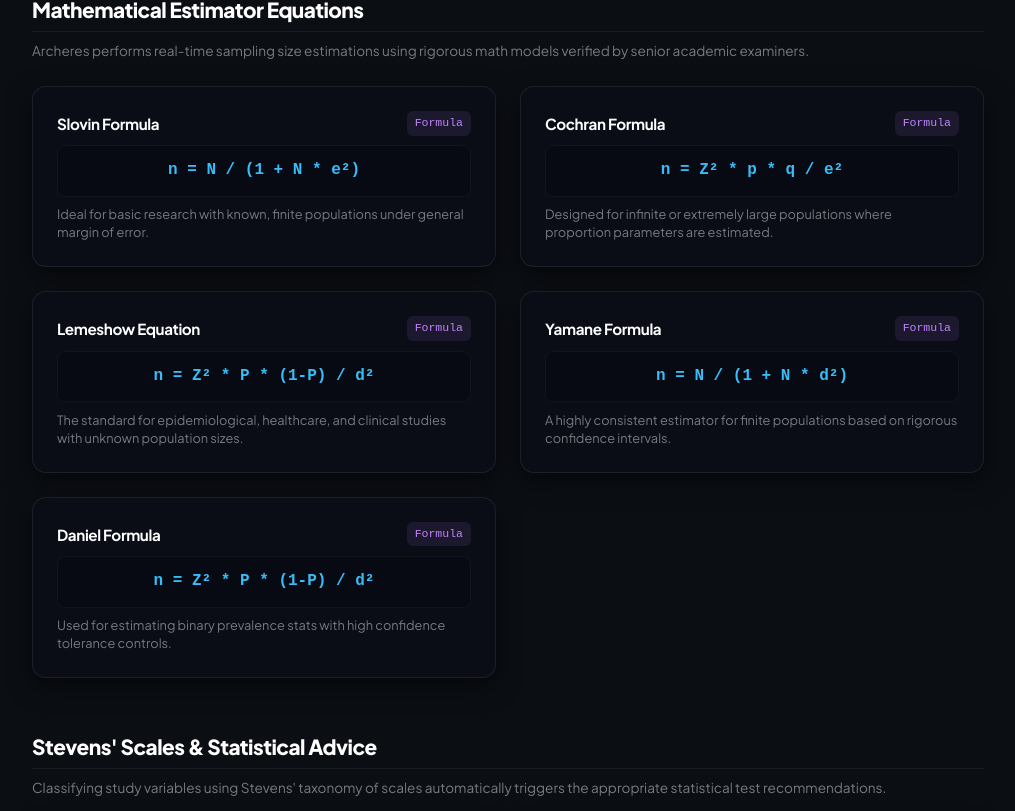
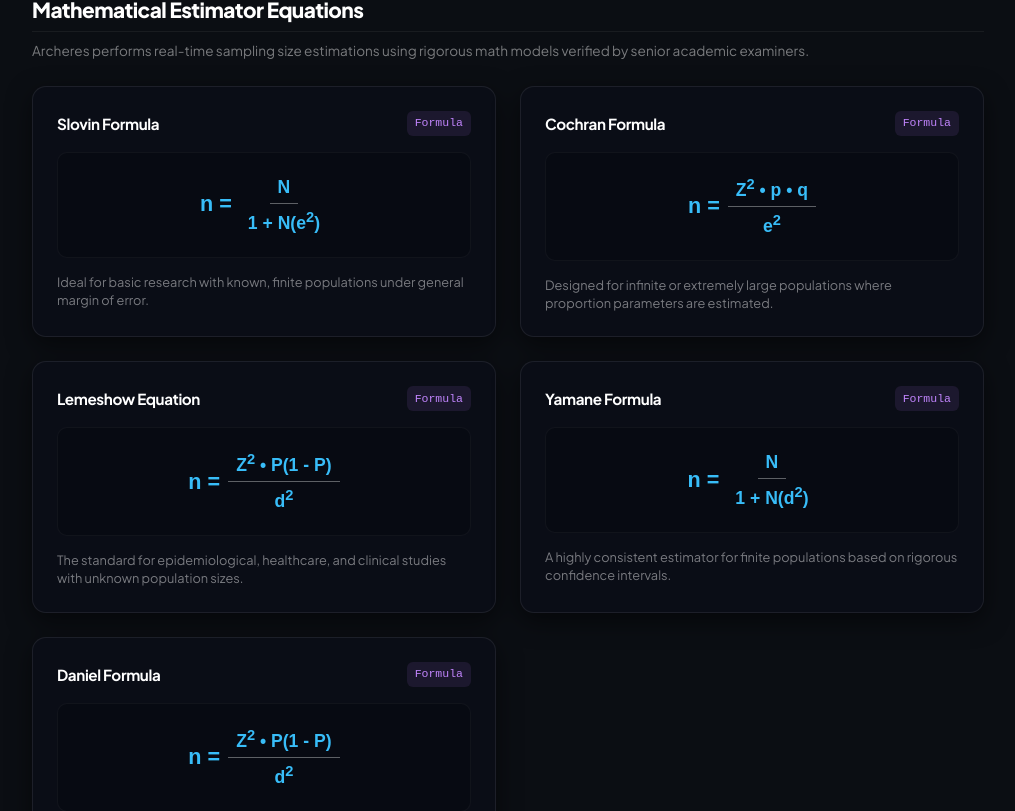
Before and after one commit to alexmaisa/archeres, a Next.js app in the folder web/: page /about in a window 1280 px wide. Shown: the part 1029-1840 px from the top of the page, without its empty margins (132-1147 px from the left). Built offline with nearby package versions, Linux system fonts and the light colour scheme.

Commit message:
style: render public about page formulas as elegant vertically aligned fractions

```diff
--- a/web/src/app/about/page.tsx
+++ b/web/src/app/about/page.tsx
@@ -27,8 +27,8 @@ interface StepItem {
 }
 
 interface MathFormula {
+  id: string;
   name: string;
-  formula: string;
   context: string;
 }
 
@@ -137,11 +137,11 @@ export default function AboutPage() {
       mathSectionTitle: "Mathematical Estimator Equations",
       mathSectionDesc: "Archeres performs real-time sampling size estimations using rigorous math models verified by senior academic examiners.",
       mathFormulas: [
-        { name: "Slovin Formula", formula: "n = N / (1 + N * e²)", context: "Ideal for basic research with known, finite populations under general margin of error." },
-        { name: "Cochran Formula", formula: "n = Z² * p * q / e²", context: "Designed for infinite or extremely large populations where proportion parameters are estimated." },
-        { name: "Lemeshow Equation", formula: "n = Z² * P * (1-P) / d²", context: "The standard for epidemiological, healthcare, and clinical studies with unknown population sizes." },
-        { name: "Yamane Formula", formula: "n = N / (1 + N * d²)", context: "A highly consistent estimator for finite populations based on rigorous confidence intervals." },
-        { name: "Daniel Formula", formula: "n = Z² * P * (1-P) / d²", context: "Used for estimating binary prevalence stats with high confidence tolerance controls." }
+        { id: "slovin", name: "Slovin Formula", context: "Ideal for basic research with known, finite populations under general margin of error." },
+        { id: "cochran", name: "Cochran Formula", context: "Designed for infinite or extremely large populations where proportion parameters are estimated." },
+        { id: "lemeshow", name: "Lemeshow Equation", context: "The standard for epidemiological, healthcare, and clinical studies with unknown population sizes." },
+        { id: "yamane", name: "Yamane Formula", context: "A highly consistent estimator for finite populations based on rigorous confidence intervals." },
+        { id: "daniel", name: "Daniel Formula", context: "Used for estimating binary prevalence stats with high confidence tolerance controls." }
       ],
       scaleSectionTitle: "Stevens' Scales & Statistical Advice",
       scaleSectionDesc: "Classifying study variables using Stevens' taxonomy of scales automatically triggers the appropriate statistical test recommendations.",
@@ -210,11 +210,11 @@ export default function AboutPage() {
       mathSectionTitle: "Formulasi Matematika Ukuran Sampel",
       mathSectionDesc: "Archeres melakukan estimasi ukuran sampel secara real-time menggunakan model matematika rigor yang teruji di hadapan penguji akademik.",
       mathFormulas: [
-        { name: "Rumus Slovin", formula: "n = N / (1 + N * e²)", context: "Sangat ideal untuk penelitian umum dengan populasi terbatas yang diketahui ukuran pastinya." },
-        { name: "Rumus Cochran", formula: "n = Z² * p * q / e²", context: "Dikhususkan bagi populasi besar tak terbatas dengan estimasi proporsi parameter tertentu." },
-        { name: "Persamaan Lemeshow", formula: "n = Z² * P * (1-P) / d²", context: "Standar baku riset klinis, kedokteran, dan epidemiologi kesehatan dengan jumlah populasi tidak diketahui." },
-        { name: "Rumus Yamane", formula: "n = N / (1 + N * d²)", context: "Estimator konsisten untuk populasi terbatas dengan basis tingkat kepercayaan presisi tinggi." },
-        { name: "Rumus Daniel", formula: "n = Z² * P * (1-P) / d²", context: "Digunakan untuk estimasi prevalensi biner pada studi diagnosis dengan toleransi margin terkendali." }
+        { id: "slovin", name: "Rumus Slovin", context: "Sangat ideal untuk penelitian umum dengan populasi terbatas yang diketahui ukuran pastinya." },
+        { id: "cochran", name: "Rumus Cochran", context: "Dikhususkan bagi populasi besar tak terbatas dengan estimasi proporsi parameter tertentu." },
+        { id: "lemeshow", name: "Persamaan Lemeshow", context: "Standar baku riset klinis, kedokteran, dan epidemiologi kesehatan dengan jumlah populasi tidak diketahui." },
+        { id: "yamane", name: "Rumus Yamane", context: "Estimator konsisten untuk populasi terbatas dengan basis tingkat kepercayaan presisi tinggi." },
+        { id: "daniel", name: "Rumus Daniel", context: "Digunakan untuk estimasi prevalensi biner pada studi diagnosis dengan toleransi margin terkendali." }
       ],
       scaleSectionTitle: "Skala Pengukuran Stevens & Arahan Uji Statistik",
       scaleSectionDesc: "Pengelompokan variabel berdasarkan taksonomi Stevens secara otomatis mengarahkan peneliti pada rekomendasi uji hipotesis yang valid.",
@@ -253,6 +253,63 @@ export default function AboutPage() {
         return <IconKey size={24} style={{ color: "#34d399", strokeWidth: 2 }} />;
       case "book":
         return <IconBook size={24} style={{ color: "#fb7185", strokeWidth: 2 }} />;
+      default:
+        return null;
+    }
+  };
+
+  const renderMathFormula = (id: string) => {
+    switch (id) {
+      case "slovin":
+        return (
+          <div style={styles.mathExpr}>
+            <span>n = </span>
+            <div style={styles.fraction}>
+              <span style={styles.numerator}>N</span>
+              <span style={styles.denominator}>1 + N(e<sup>2</sup>)</span>
+            </div>
+          </div>
+        );
+      case "cochran":
+        return (
+          <div style={styles.mathExpr}>
+            <span>n = </span>
+            <div style={styles.fraction}>
+              <span style={styles.numerator}>Z<sup>2</sup> &bull; p &bull; q</span>
+              <span style={styles.denominator}>e<sup>2</sup></span>
+            </div>
+          </div>
+        );
+      case "lemeshow":
+        return (
+          <div style={styles.mathExpr}>
+            <span>n = </span>
+            <div style={styles.fraction}>
+              <span style={styles.numerator}>Z<sup>2</sup> &bull; P(1 - P)</span>
+              <span style={styles.denominator}>d<sup>2</sup></span>
+            </div>
+          </div>
+        );
+      case "yamane":
+        return (
+          <div style={styles.mathExpr}>
+            <span>n = </span>
+            <div style={styles.fraction}>
+              <span style={styles.numerator}>N</span>
+              <span style={styles.denominator}>1 + N(d<sup>2</sup>)</span>
+            </div>
+          </div>
+        );
+      case "daniel":
+        return (
+          <div style={styles.mathExpr}>
+            <span>n = </span>
+            <div style={styles.fraction}>
+              <span style={styles.numerator}>Z<sup>2</sup> &bull; P(1 - P)</span>
+              <span style={styles.denominator}>d<sup>2</sup></span>
+            </div>
+          </div>
+        );
       default:
         return null;
     }
@@ -369,7 +426,7 @@ export default function AboutPage() {
           </div>
         </section>
 
-        {/* NEW EXPLORATIVE SECTION A: Mathematical formulas detail */}
+        {/* EXPLORATIVE SECTION A: Mathematical formulas detail */}
         <section style={{ width: "100%", maxWidth: "1000px", alignSelf: "center" }}>
           <h2 style={styles.sectionHeader}>{copy.mathSectionTitle}</h2>
           <p style={{ fontSize: "0.85rem", color: "rgba(255,255,255,0.45)", marginTop: "0.5rem", marginBottom: "1.5rem" }}>
@@ -381,15 +438,13 @@ export default function AboutPage() {
             gap: "1.5rem"
           }}>
             {copy.mathFormulas.map((f, idx) => (
-              <div key={idx} className="glass-panel" style={{ padding: "1.5rem", borderRadius: "14px", display: "flex", flexDirection: "column", gap: "0.6rem" }}>
+              <div key={idx} className="glass-panel" style={{ padding: "1.5rem", borderRadius: "14px", display: "flex", flexDirection: "column", gap: "1rem" }}>
                 <div style={{ display: "flex", justifyContent: "space-between", alignItems: "center" }}>
                   <h3 style={{ fontSize: "0.95rem", fontWeight: 700, color: "white" }}>{f.name}</h3>
                   <span style={{ fontSize: "0.72rem", color: "#c084fc", background: "rgba(192,132,252,0.1)", padding: "0.2rem 0.5rem", borderRadius: "6px", fontFamily: "monospace" }}>Formula</span>
                 </div>
-                <div style={{ background: "rgba(0,0,0,0.15)", padding: "0.75rem", borderRadius: "8px", border: "1px solid rgba(255,255,255,0.04)", display: "flex", justifyContent: "center" }}>
-                  <code style={{ fontSize: "1rem", fontWeight: 800, color: "#38bdf8", fontFamily: "monospace" }}>
-                    {f.formula}
-                  </code>
+                <div style={{ background: "rgba(0,0,0,0.15)", padding: "1.25rem 0.75rem", borderRadius: "10px", border: "1px solid rgba(255,255,255,0.04)", display: "flex", justifyContent: "center" }}>
+                  {renderMathFormula(f.id)}
                 </div>
                 <p style={{ fontSize: "0.8rem", color: "rgba(255,255,255,0.45)", lineHeight: 1.4 }}>
                   {f.context}
@@ -399,7 +454,7 @@ export default function AboutPage() {
           </div>
         </section>
 
-        {/* NEW EXPLORATIVE SECTION B: Scale measurement guidelines advice */}
+        {/* EXPLORATIVE SECTION B: Scale measurement guidelines advice */}
         <section style={{ width: "100%", maxWidth: "1000px", alignSelf: "center" }}>
           <h2 style={styles.sectionHeader}>{copy.scaleSectionTitle}</h2>
           <p style={{ fontSize: "0.85rem", color: "rgba(255,255,255,0.45)", marginTop: "0.5rem", marginBottom: "1.5rem" }}>
@@ -428,7 +483,7 @@ export default function AboutPage() {
           </div>
         </section>
 
-        {/* NEW EXPLORATIVE SECTION C: Generated chapters outline blueprint */}
+        {/* EXPLORATIVE SECTION C: Generated chapters outline blueprint */}
         <section style={{ width: "100%", maxWidth: "1000px", alignSelf: "center" }}>
           <h2 style={styles.sectionHeader}>{copy.chapterSectionTitle}</h2>
           <p style={{ fontSize: "0.85rem", color: "rgba(255,255,255,0.45)", marginTop: "0.5rem", marginBottom: "1.5rem" }}>
@@ -608,5 +663,34 @@ const styles: Record<string, React.CSSProperties> = {
     color: "white",
     borderBottom: "1px solid rgba(255,255,255,0.06)",
     paddingBottom: "0.5rem"
+  },
+  // Beautiful fraction style classes
+  mathExpr: {
+    display: "flex",
+    alignItems: "center",
+    justifyContent: "center",
+    fontFamily: "'Outfit', sans-serif",
+    fontSize: "1.35rem",
+    fontWeight: 800,
+    color: "#38bdf8",
+    gap: "0.5rem"
+  },
+  fraction: {
+    display: "inline-flex",
+    flexDirection: "column",
+    alignItems: "center",
+    justifyContent: "center",
+    verticalAlign: "middle"
+  },
+  numerator: {
+    borderBottom: "1.5px solid rgba(255,255,255,0.35)",
+    padding: "0 0.5rem 2px 0.5rem",
+    textAlign: "center",
+    fontSize: "1.1rem"
+  },
+  denominator: {
+    padding: "2px 0.5rem 0 0.5rem",
+    textAlign: "center",
+    fontSize: "1.1rem"
   }
 };
```
